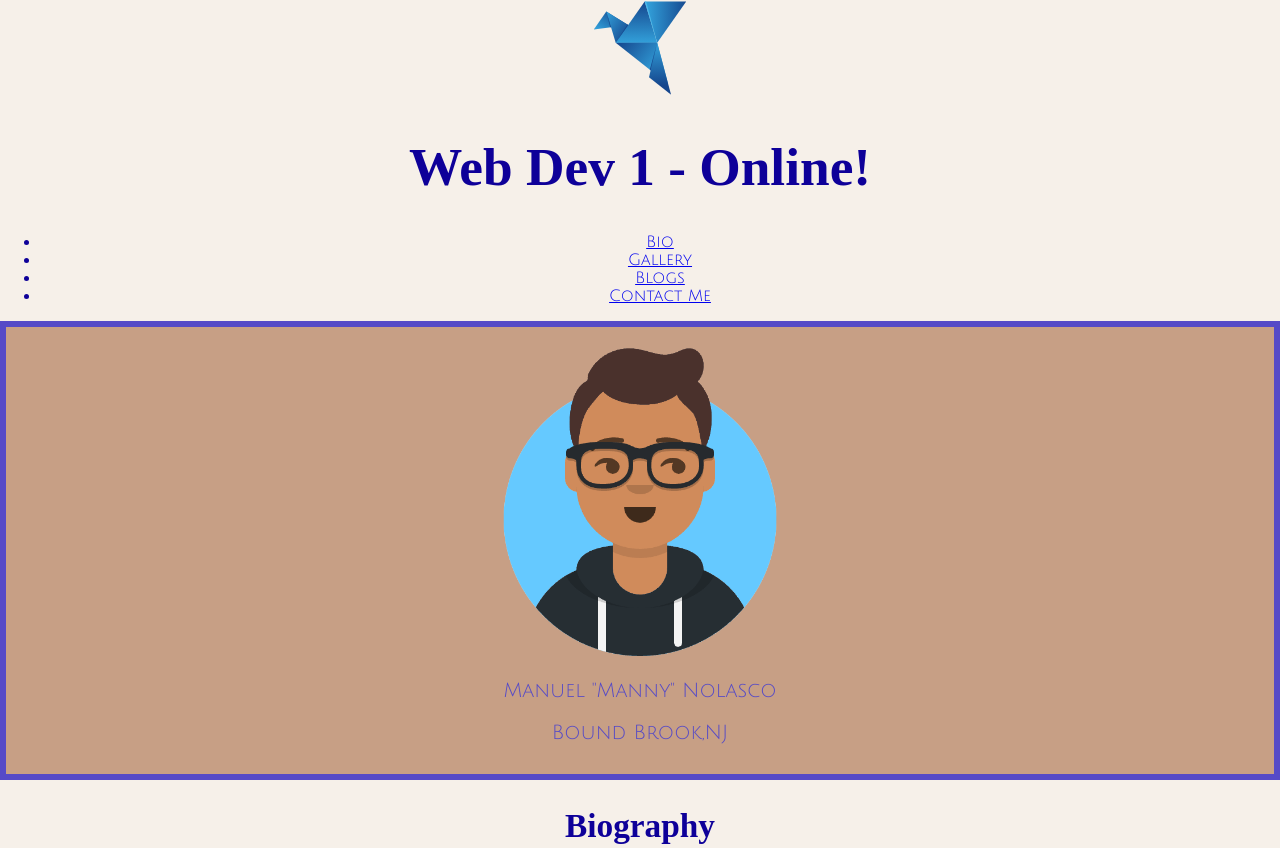
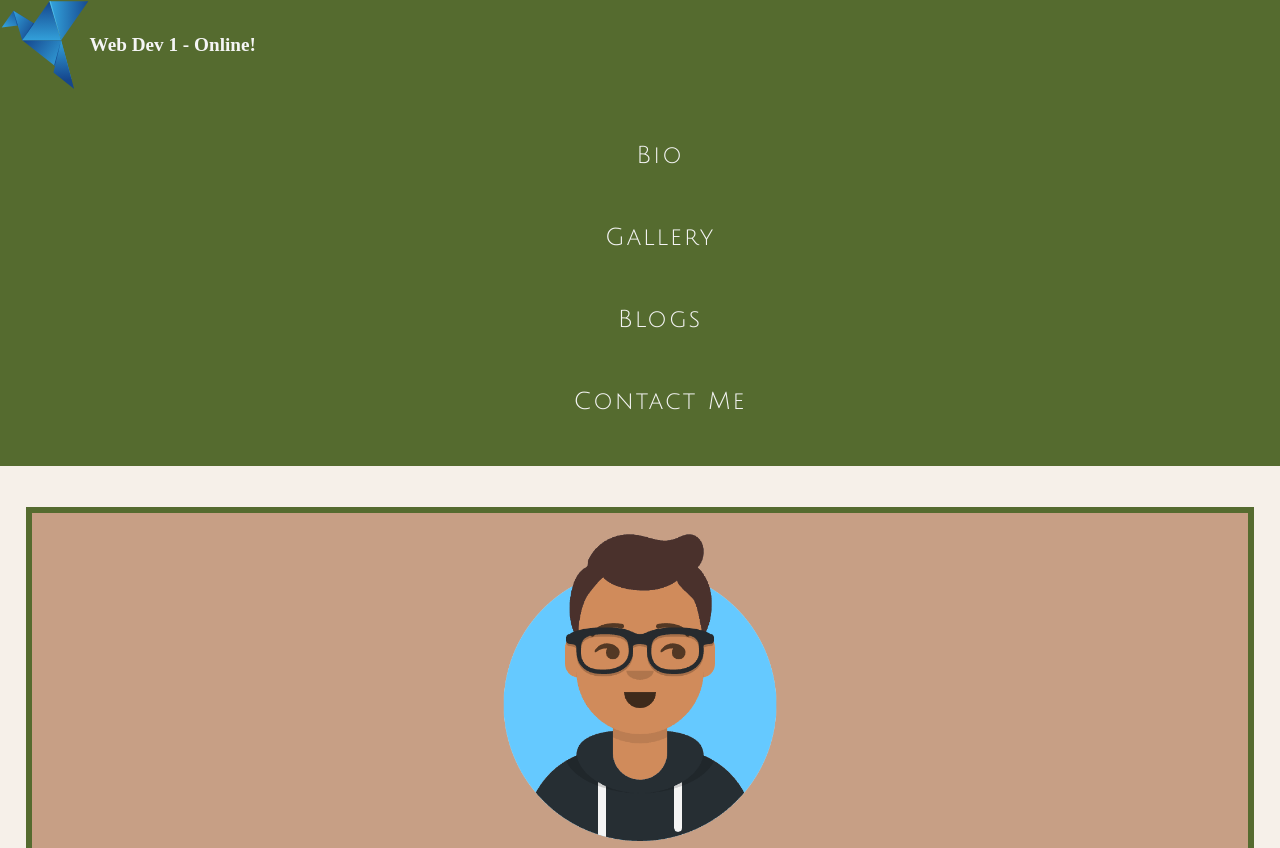
Before and after one commit to RVCC-IDMX/about-me-mnolasc2297-1, a plain HTML site: page index.html in a window 1280 px wide. Shown: the top 848 px of the page. Drawn offline with Linux system fonts and the light colour scheme; a web font is replaced by a local one.

Commit message:
navlist css

```diff
--- /dev/null
+++ b/css/nav.css
@@ -0,0 +1,93 @@
+ /* make scrolling smooth */
+
+html {
+
+    scroll-behavior: smooth;
+}
+/*
+ get rid of padding & sizing on body so
+ header is at top
+*/
+
+body {
+
+    box-sizing: border-box;
+    padding: 0;
+    margin: 0;
+}
+
+
+/* add some padding back to rest of page */
+
+main{
+    padding: 2vw;
+}
+
+/* navbar */
+
+.navbar {
+background-color: darkolivegreen;
+color: whitesmoke;
+display: flex;
+flex-direction: column;
+font-size: 1.5rem;
+margin-bottom: 1rem;
+
+}
+
+
+
+/* logo */
+
+.logo {
+    display: flex;
+    align-items: center;
+
+}
+
+.logo img {
+    height: 7vw;
+    width: 7vw;
+
+}
+
+.logo h1 {
+    font-size: 1.2rem;
+}
+
+
+/* navigation list */
+
+.navbar-links li {
+    list-style: none;
+    display: block;
+    padding: 0.5em 0;
+
+}
+
+/*
+ style all a tags in header
+ and then on hover
+*/
+
+.navbar-links a {
+    color: whitesmoke;
+    background-attachment: darkolivegreen;
+    font-size: 1.5rem;
+    padding: 1rem 1.25rem;
+    letter-spacing: 2px;
+    text-decoration: none;
+    display: inline-block;
+
+
+}
+
+
+
+
+
+/*
+media query for non-mobile nav bar
+min-width set to width of nav elements
+such that no text wraps
+*/
--- a/css/style.css
+++ b/css/style.css
@@ -4,14 +4,16 @@ body {
     font-family: 'Gabarito', cursive;
     font-family: 'Julius Sans One', sans-serif;
         background-color: #F6F0E9;
-        color: #0E0099;
+        color: darkolivegreen;
 }
     h1,h3,h4,h5,h6 {
     font-family:"Gabarito";
     font-size: 40pt;
-    text-align: center;
+
 
 }
+
+
 
 h2{
     font-family:"Gabarito";
@@ -30,8 +32,8 @@ header{
 }
 
 #hero, footer {
-    color: #554AC7;
-    border: 6px solid #554AC7;
+    color: black;
+    border: 6px solid darkolivegreen;
     background-color: #C79F85;
     text-align: center;
     padding: 10px;
@@ -53,10 +55,12 @@ header{
 
 
 #Gallery{
-    margin: 10px;
-    padding: 10px;
-    border: 2px solid #554AC7;
-    text-align: center;
+    margin: 5px;
+    padding: 5px;
+    border: 2px solid darkolivegreen;
+    display: grid;
+    grid-template-columns: 1fr 1fr 1fr;
+
 }
 
 
@@ -64,7 +68,7 @@ header{
 #lit{
     margin: 30px;
     padding: 10px;
-    border: 6px solid #554AC7;
+    border: 6px solid darkolivegreen;
     margin-bottom: auto;
     text-align: center;
 }
@@ -80,7 +84,7 @@ header{
     border: 6px solid black;
 }
 
-@media screen and (min-width: 60 em);{
+@media screen and (min-width: 60em) {
 
 }
 
@@ -103,11 +107,7 @@ margin-left: 1rem;
 }
 @media screen and (min-width: 100em){
 }
-#Gallery {
-    display: grid;
-grid-template-columns: 1fr 1fr 1fr;
 
-}
 
 hr{
     display: none;
@@ -142,7 +142,7 @@ margin-bottom: 1em;
 
 legend {
 
-    background-color: #554AC7;
+    background-color: darkolivegreen;
     color: #F6F0E9;
     padding: .5em;
 }
@@ -167,7 +167,7 @@ legend {
 
 #contact button{
 
- background-color: #554AC7;
+ background-color: darkolivegreen;
     color: #F6F0E9;
     border: black;
     max-width: 400px;
--- a/index.html
+++ b/index.html
@@ -13,17 +13,17 @@
             Julius+Sans+One&display=swap" rel="stylesheet">
 
 <link href="css/style.css" rel="stylesheet">
-<link href="css/nav .css" rel="stylesheet">
+<link href="css/nav.css" rel="stylesheet">
 </head>
-
     <body>
-
 <header>
-    <img src="img/logo-96X96.svg" alt="Blue Origami Logo">
-    <h1>Web Dev 1 - Online!</h1>
 <nav class="navbar">
-<div class="logo"></div>
-<div class="navbar-links">
+<div class="logo">
+     <img src="img/logo-96X96.svg"
+     alt="Blue Origami Logo"/>
+        <h1>Web Dev 1 - Online!</h1>
+    </div>
+    <div class="navbar-links">
             <ul>
                 <li><a href="#bio">Bio</a> </li>
                 <li><a href="#Gallery">Gallery</a> </li>
```
